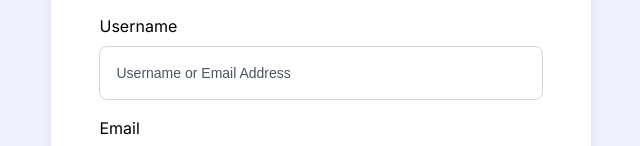
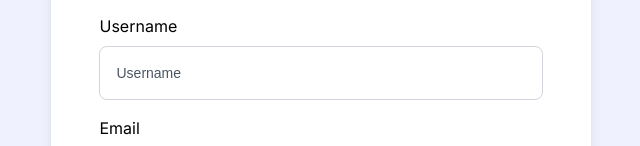
Before and after one commit to unclejames2610/lms-landing-page, a Next.js app: page /signup in a window 1280 px wide. Shown: the part 453-599 px from the top of the page, without its empty margins (319-959 px from the left). Built offline with nearby package versions, Linux system fonts and the light colour scheme.

Commit message:
chore:changes

```diff
--- a/components/Footer.tsx
+++ b/components/Footer.tsx
@@ -137,7 +137,7 @@ const Footer = () => {
             </div>
           </div>
 
-          <div className="flex lg:flex-row flex-col gap-8 lg:gap-12">
+          {/* <div className="flex lg:flex-row flex-col gap-8 lg:gap-12">
             <div className="flex flex-col gap-5 font-mulish">
               <p className="text-mainPurple font-[700]">Lagos</p>
               <div className="font-mulish flex flex-col text-sm text-black">
@@ -165,12 +165,12 @@ const Footer = () => {
                 <p>Newlands, Cape Town</p>
               </div>
             </div>
-          </div>
+          </div> */}
         </div>
       </div>
 
       {/* row 4 */}
-      <div className="flex flex-col gap-4 text-[#979797] font-mulish text-[11px] leading-3">
+      {/* <div className="flex flex-col gap-4 text-[#979797] font-mulish text-[11px] leading-3">
         <p>
           Kuda NG Customers get 25 free transfer to other banks every month.
           Extra transfers to other banks cost ₦10 each.
@@ -194,7 +194,7 @@ const Footer = () => {
           respective owners. This website contains simulated images; actual
           appearance may vary.
         </p>
-      </div>
+      </div> */}
     </div>
   );
 };
--- a/components/Navbar.tsx
+++ b/components/Navbar.tsx
@@ -63,7 +63,7 @@ const Navbar: FC<NavbarProps> = ({ signIn, setSignIn }) => {
               router.push("signup");
             }}
           >
-            Join Kuda
+            Sign Up
           </button>
 
           {navOpen ? (
--- a/components/views/HomeView.tsx
+++ b/components/views/HomeView.tsx
@@ -29,7 +29,7 @@ const HomeView = () => {
       <RecentCourses />
       <Instructors />
       <BecomeInstructor />
-      <TrustedCompanies />
+      {/* <TrustedCompanies /> */}
       <Community />
       <ClosingRemarks />
       <Footer />
--- a/components/views/SignUp.tsx
+++ b/components/views/SignUp.tsx
@@ -59,7 +59,7 @@ const SignUp = () => {
                 type="text"
                 name="username"
                 id="username"
-                placeholder="Username or Email Address"
+                placeholder="Username"
               />
             </div>
 
```
